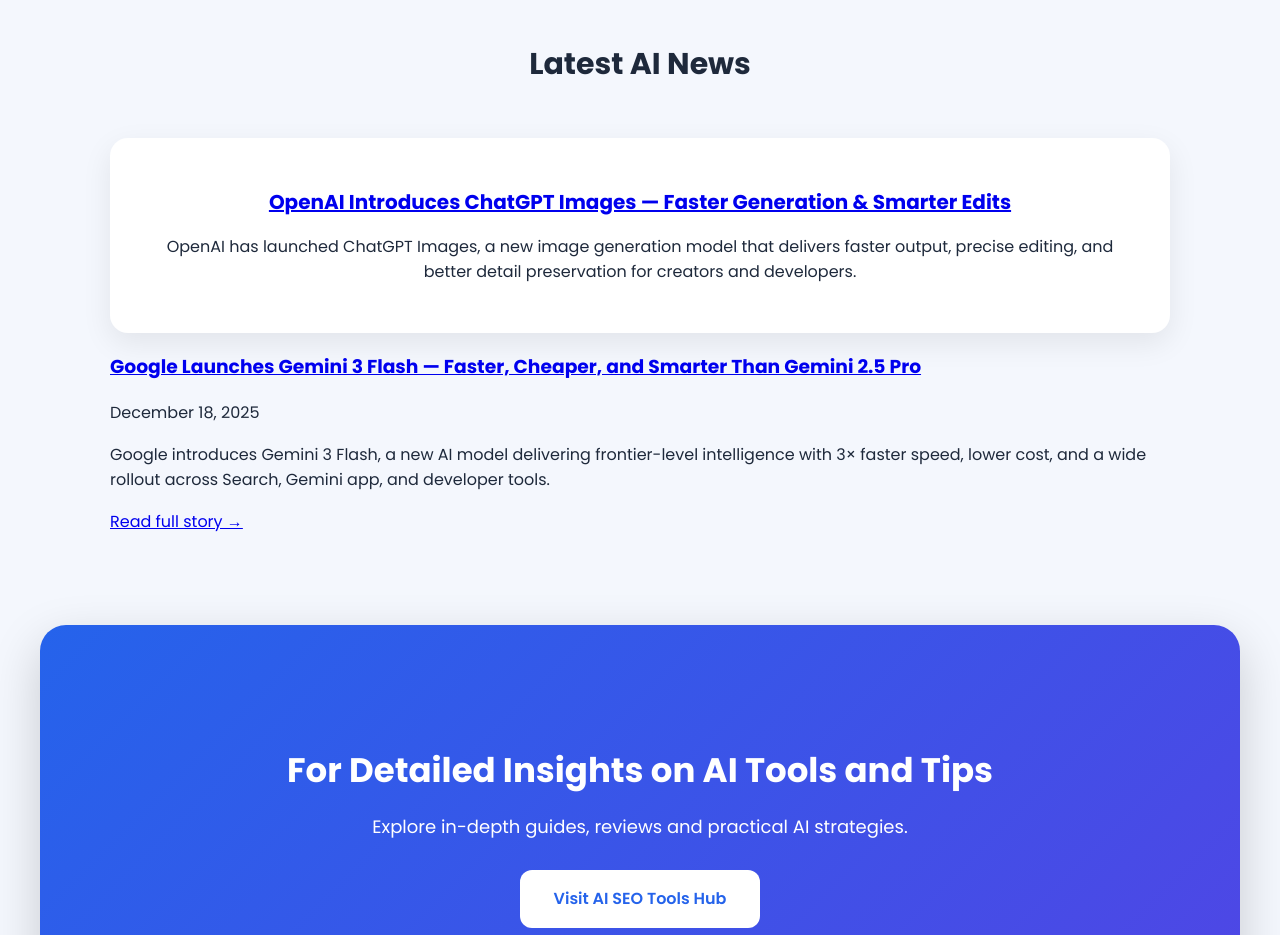
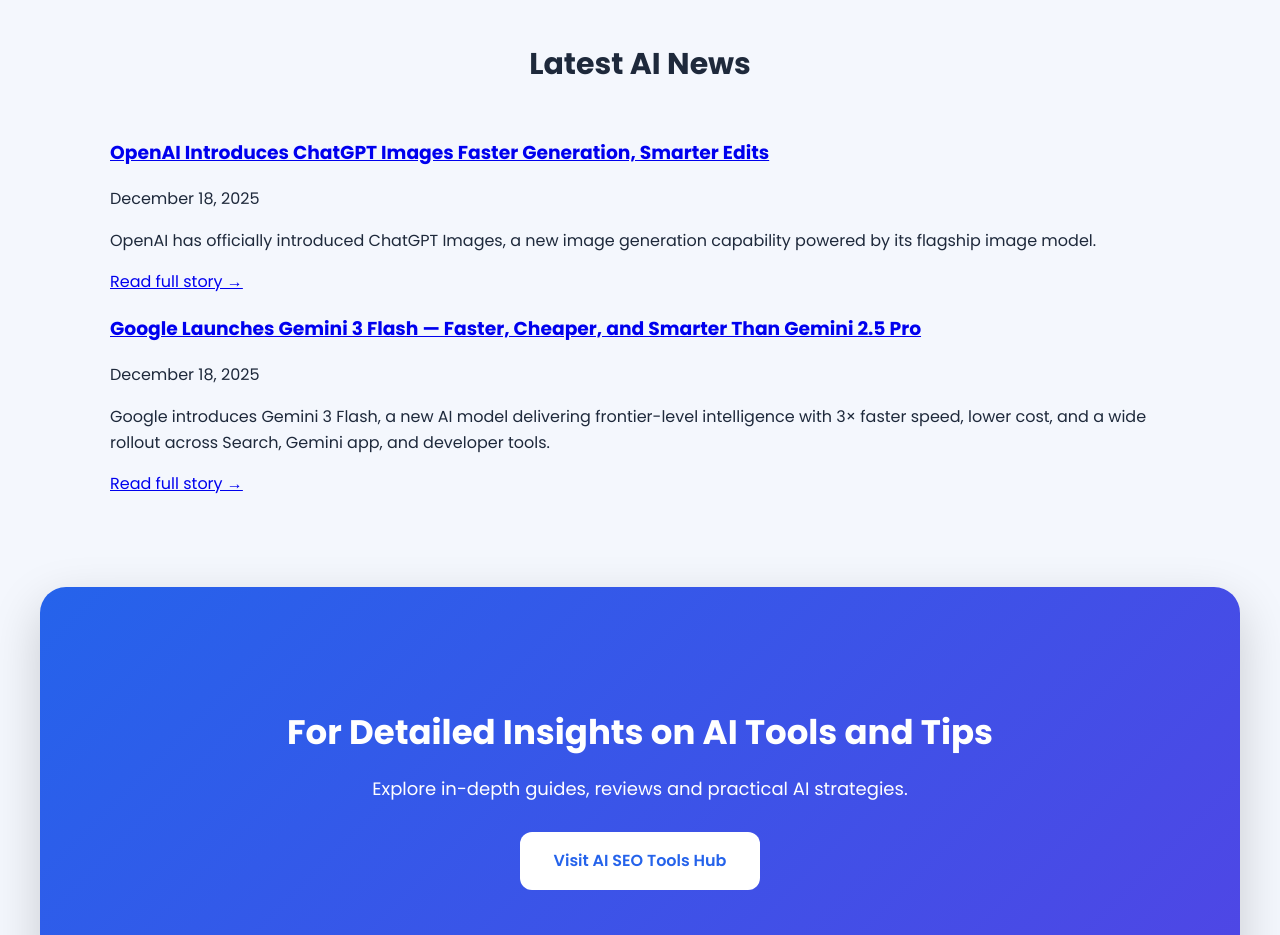
Before and after one commit to aiseotoolshub/ai-news, a plain HTML site: page index.html in a window 1280 px wide. Shown: the part 960-1895 px from the top of the page. Drawn offline with Linux system fonts and the light colour scheme.

Commit message:
Update index.html

```diff
--- a/index.html
+++ b/index.html
@@ -38,17 +38,22 @@
   <section class="container">
   <h2>Latest AI News</h2>
 
-  <div class="features">
-    <div class="feature">
+   <div class="news-card">
   <h3>
     <a href="chatgpt-images-launch.html">
-OpenAI Introduces ChatGPT Images — Faster Generation & Smarter Edits
+      OpenAI Introduces ChatGPT Images Faster Generation, Smarter Edits
     </a>
   </h3>
-      <p>
-        OpenAI has launched ChatGPT Images, a new image generation model that delivers faster output, precise editing, and better detail preservation for creators and developers.
+
+  <p class="news-meta">December 18, 2025</p>
+
+  <p class="news-excerpt">
+    OpenAI has officially introduced ChatGPT Images, a new image generation capability powered by its flagship image model.
   </p>
-    </div>
+
+  <a class="read-link" href="chatgpt-images-launch.html">
+    Read full story →
+  </a>
 </div>
 
     <div class="news-card">
```
Lines whose indentation alone changed are shown as unchanged.
